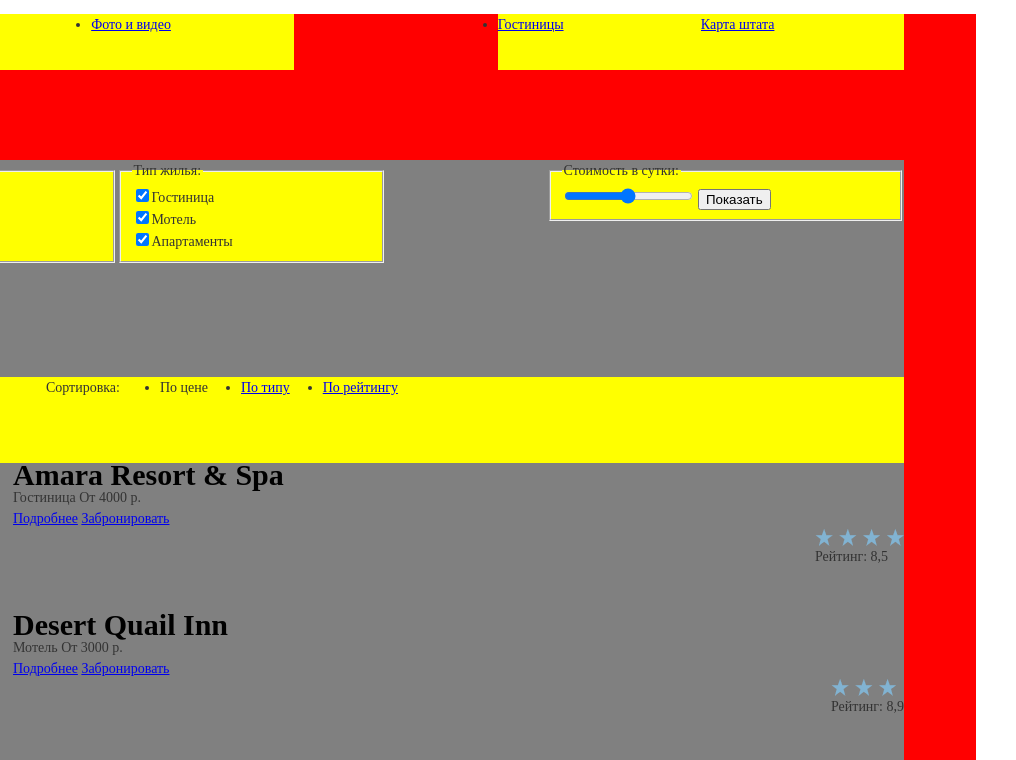
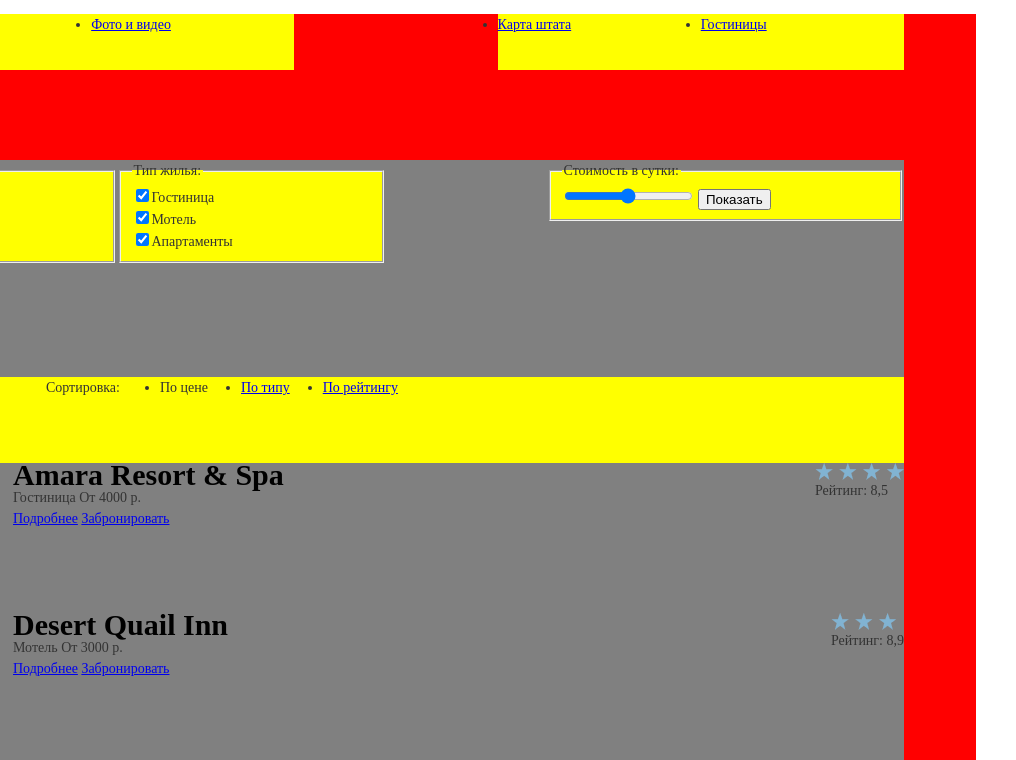
Before and after one commit to ZubovaNatalia/91849-sedona, a plain HTML site: page catalog.html in a window 1280 px wide. Shown: the top 760 px of the page, 264-1280 px from the left. Drawn offline with Linux system fonts and the light colour scheme.

Commit message:
Правки по сетке 29 04

```diff
--- a/css/style.css
+++ b/css/style.css
@@ -44,14 +44,11 @@ nav li {
 	background-color: yellow;
 	width: 20%;
 	min-height: 56px;
-}
-
-nav li:nth-child(1), li:nth-child(2) {
 	float: left;
 }
 
-nav li:nth-child(3), li:nth-child(4) {
-	float: right;
+nav li:nth-child(2) {
+	margin-right: 20%;
 }
 
 .main-promo {
@@ -173,6 +170,10 @@ nav li:nth-child(3), li:nth-child(4) {
 	margin-right: 30px;
 }
 
+.info {
+	float: left;
+}
+
 .item .stars {
 	display: block;
 }
```
